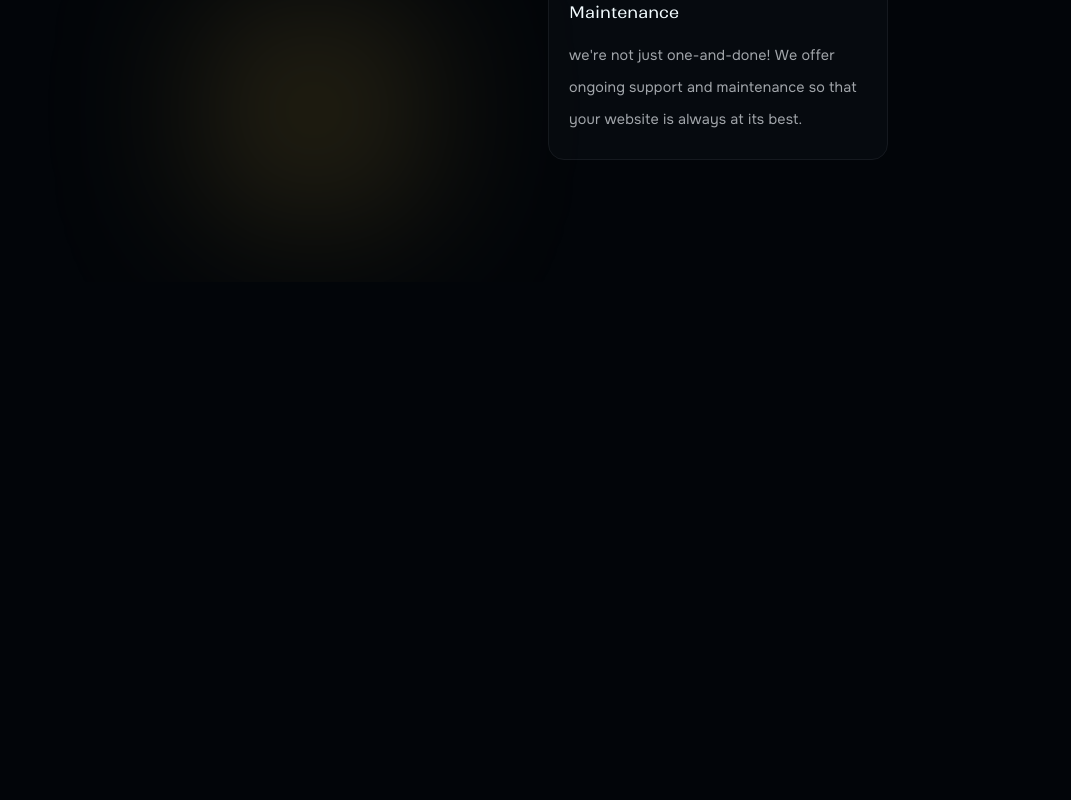
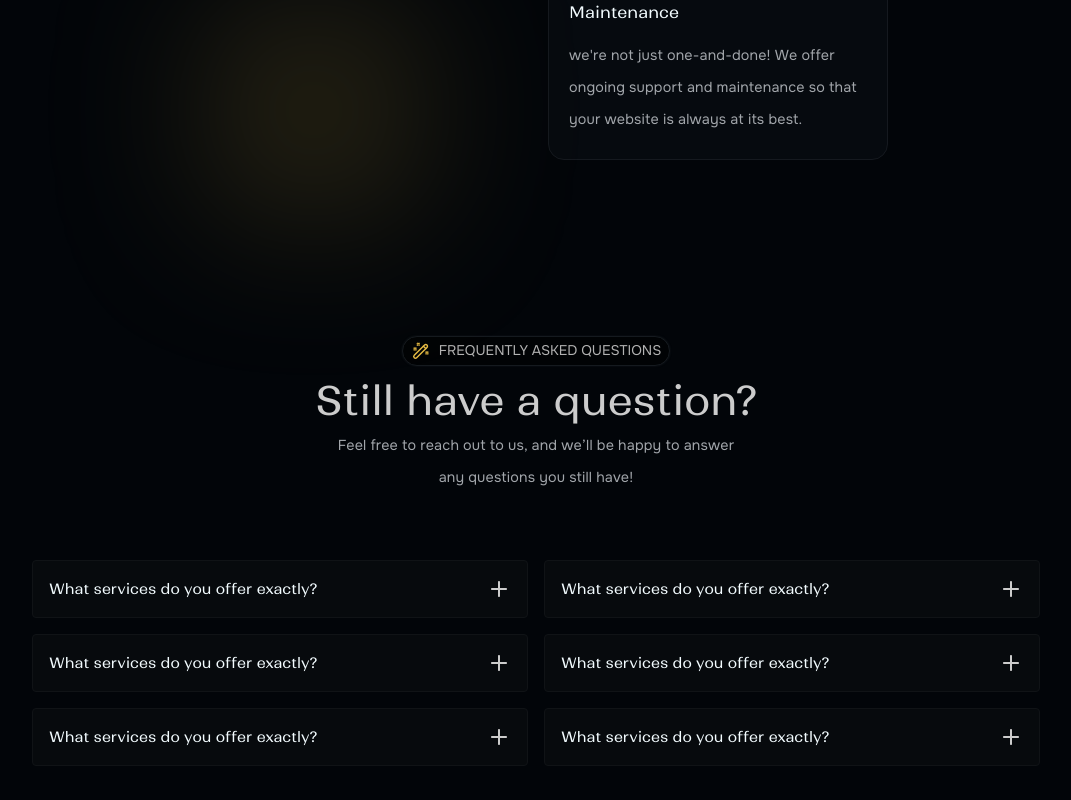
Before and after one commit to shady-cj/imperium, a React (Vite) app: page / in a window 1280 px wide. Shown: the part 6903-7703 px from the top of the page, without its empty margins (104-1175 px from the left). Before the commit the page ends 7185 px from the top, so only its background shows below. Built offline with nearby package versions, Linux system fonts and the light colour scheme.

Commit message:
completed faqs ui but not with functionality

```diff
--- a/src/App.jsx
+++ b/src/App.jsx
@@ -5,6 +5,7 @@ import Benefits from "./pages/Benefits"
 import Projects from "./pages/Projects"
 import Pricing from "./pages/Pricing"
 import Process from "./pages/Process"
+import Faqs from "./pages/Faqs"
 function App() {
 
   return (
@@ -15,6 +16,7 @@ function App() {
       <Projects />
       <Pricing />
       <Process />
+      <Faqs />
     </div>
   )
 }
--- /dev/null
+++ b/src/components/FaqsBox/index.jsx
@@ -0,0 +1,15 @@
+import "./index.scss";
+import plus from "../../assets/plus.svg";
+
+const index = () => {
+    return (
+
+        <article className="question-box">
+            <p>What services do you offer exactly?</p>
+            <img src={plus} alt="" />
+        </article>
+
+    )
+}
+
+export default index
--- /dev/null
+++ b/src/components/FaqsBox/index.scss
@@ -0,0 +1,29 @@
+@import "../../styles/variables";
+@import "../../styles/mixins";
+
+
+
+.question-box {
+    min-width: 45%;
+    flex: 1;
+    padding: 16px;
+
+    display: flex;
+    justify-content: space-between;
+    align-items: center;
+    border-radius: 4px;
+    border: 0.5px solid #101316;
+    background: #070A0D;
+
+    p {
+        color: #F3FCFF;
+        text-align: center;
+        font-family: $primary_font_regular;
+        font-size: 0.9rem;
+        font-weight: 400;
+    }
+
+    img {
+        cursor: pointer;
+    }
+}
--- /dev/null
+++ b/src/pages/Faqs/index.jsx
@@ -0,0 +1,32 @@
+import "./index.scss";
+import magicPen from "../../assets/magicpen-yellow.svg";
+import FaqsBox from "../../components/FaqsBox";
+const index = () => {
+    return (
+        <section className="faqs-container">
+            <div className="faqs-content-header">
+
+                <h6>
+                    <img src={magicPen} alt="" />
+                    FREQUENTLY ASKED QUESTIONS
+                </h6>
+                <h2>
+                    Still have a question?
+                </h2>
+                <p>
+                    Feel free to reach out to us, and we&rsquo;ll be happy to answer any questions you still have!
+                </p>
+            </div>
+            <div className="question-box-container">
+                <FaqsBox />
+                <FaqsBox />
+                <FaqsBox />
+                <FaqsBox />
+                <FaqsBox />
+                <FaqsBox />
+            </div>
+        </section>
+    )
+}
+
+export default index
--- /dev/null
+++ b/src/pages/Faqs/index.scss
@@ -0,0 +1,33 @@
+@import "../../styles/variables";
+@import "../../styles/mixins";
+
+.faqs-container {
+    margin-top: 5rem;
+    margin-bottom: 6rem;
+
+    .faqs-content-header {
+        @include section-content-header;
+
+        p {
+            max-width: 25rem;
+            color: #A2A6AB;
+            text-align: center;
+            font-family: $secondary_font_regular;
+            font-size: 0.9rem;
+            font-weight: 400;
+            line-height: 2rem;
+            /* 200% */
+            letter-spacing: 0.16px;
+        }
+    }
+
+    .question-box-container {
+        margin-top: 4.2rem;
+        padding: 0 1rem;
+        display: flex;
+        flex-flow: row wrap;
+
+        gap: 1rem;
+    }
+
+}
```
Also changed, not shown: src/assets/plus.svg (added).
